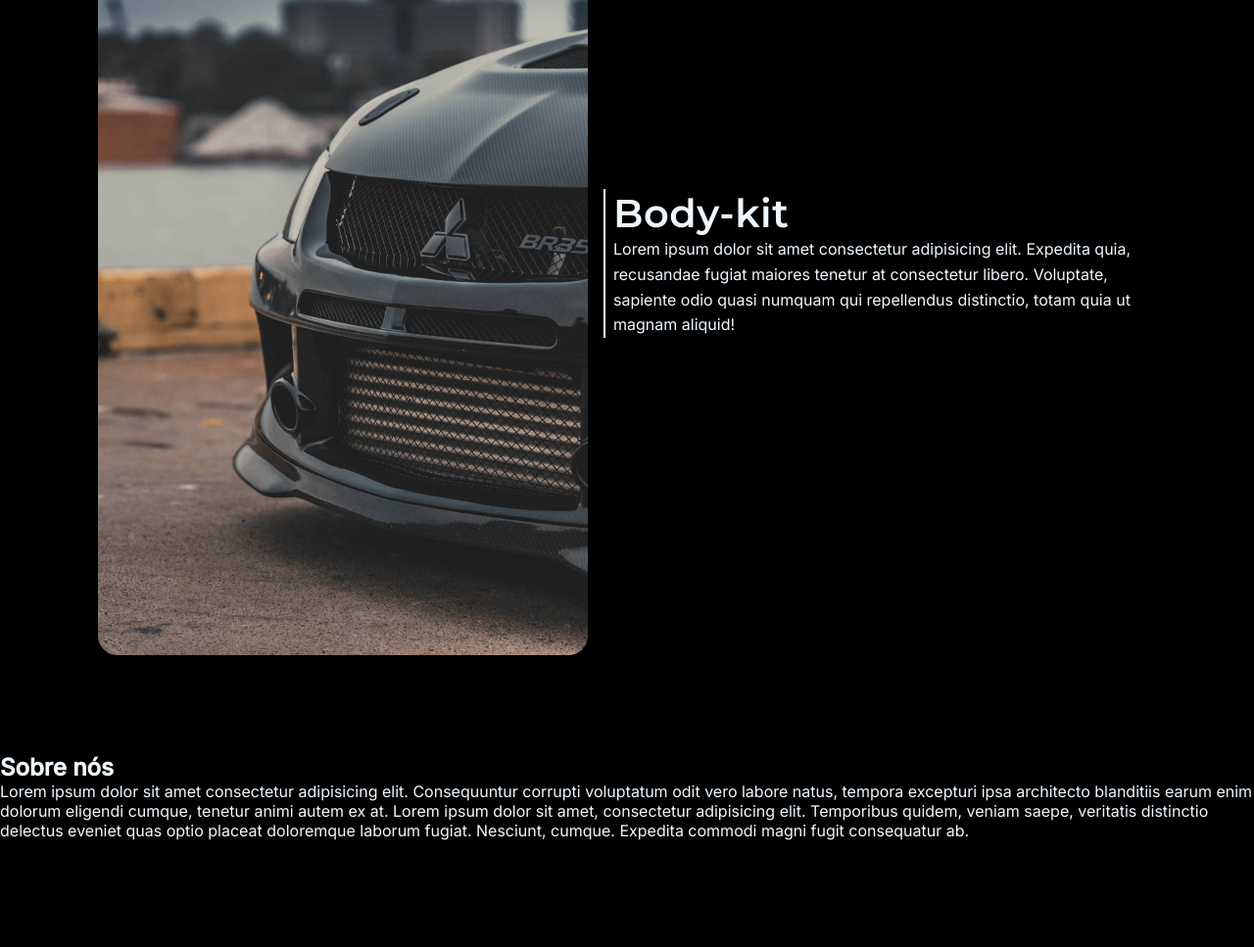
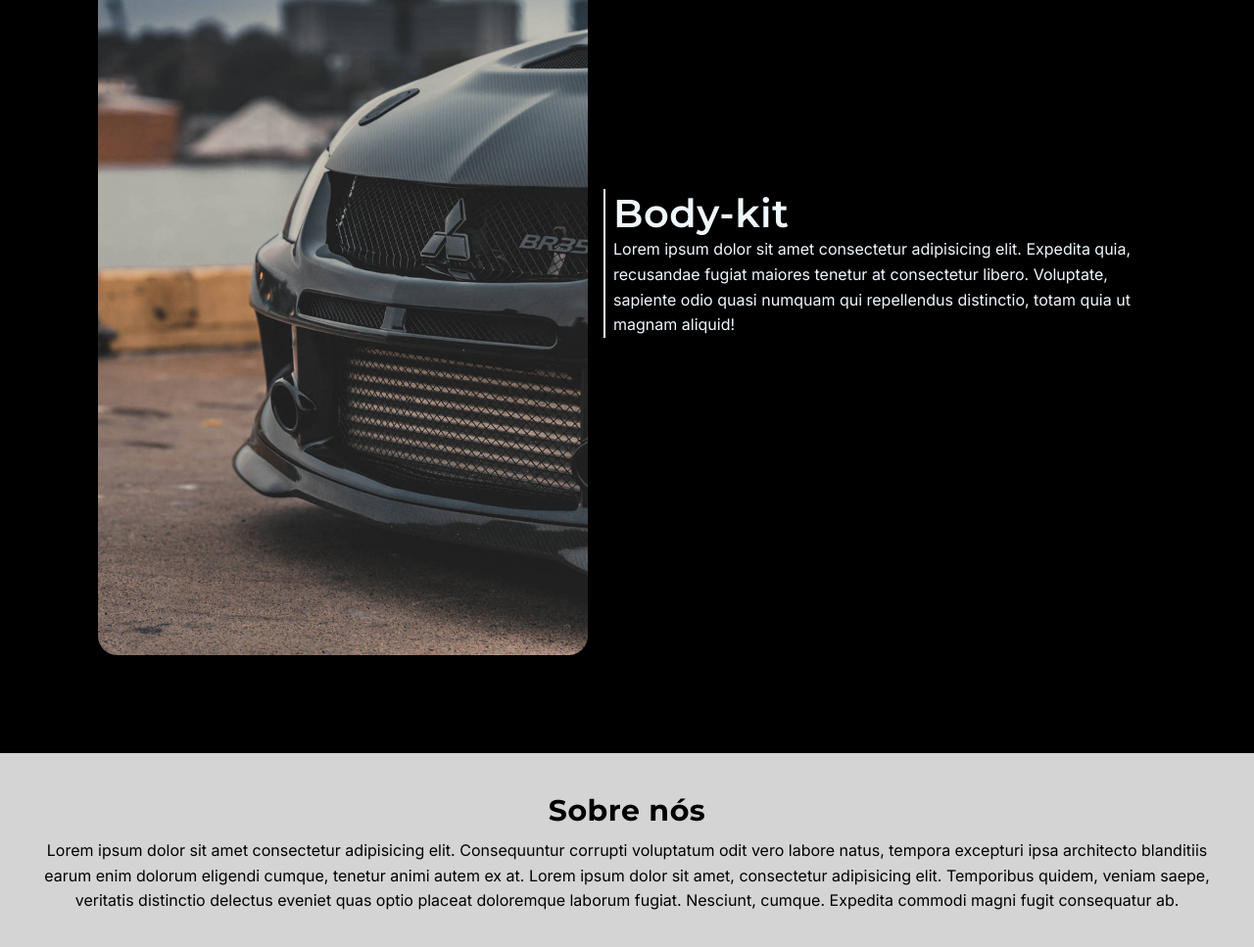
Before and after one commit to LucasLima09/car-services, a plain HTML site: page index.html in a window 1280 px wide. Shown: the part 3645-4612 px from the top of the page at 98% size. Before the commit the page ends 4503 px from the top, so only its background shows below. Drawn offline with Linux system fonts and the light colour scheme; a web font is replaced by a local one.

Commit message:
modificando o sobre nós

```diff
--- a/style.css
+++ b/style.css
@@ -173,3 +173,26 @@ body{
     width: 75%;
     margin: 0px auto;
 }
+
+.sobre{
+    padding: 40px;
+    background-color: rgb(212, 212, 212);
+    color: black;
+    text-align: center;
+}
+
+.sobre h2{
+    font-family: 'Montserrat', sans-serif;
+    font-size: 30px;
+    font-weight: 600;
+    letter-spacing: 0.5px;
+    font-weight: bold;
+    padding-bottom: 10px;
+}
+
+.sobre p {
+    font-family: 'Inter', sans-serif;
+    font-size: 16px;
+    font-weight: 400;
+    line-height: 1.6;
+}
```
